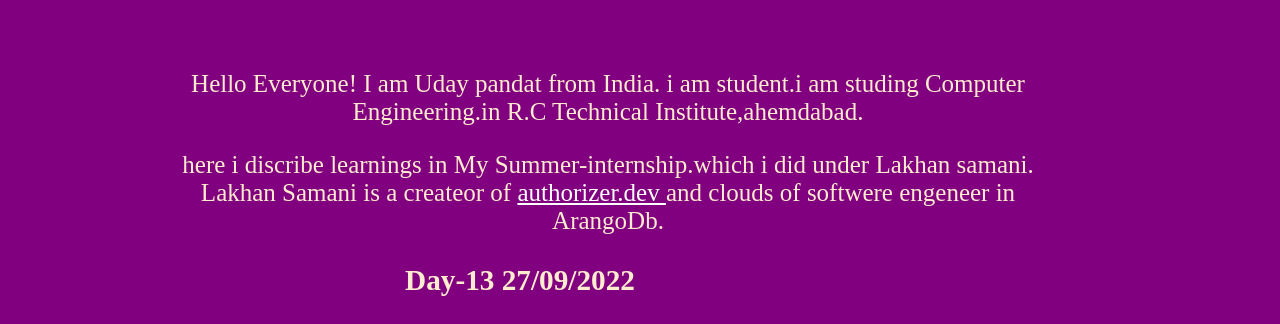
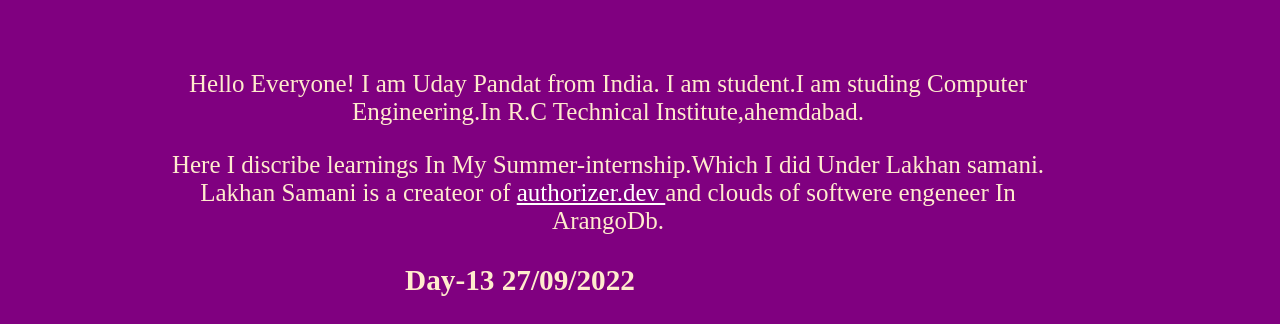
Before and after one commit to Pandat-Uday/my-website, a plain HTML site: page index.html in a window 1280 px wide. Shown: the part 465-789 px from the top of the page. Drawn offline with Linux system fonts and the light colour scheme.

Commit message:
modified index.html file

```diff
--- a/index.html
+++ b/index.html
@@ -41,15 +41,15 @@
 
     <div class="Awm">
       <p>
-        Hello Everyone! I am Uday pandat from India. i am student.i am studing
-        Computer Engineering.in R.C Technical Institute,ahemdabad.
+        Hello Everyone! I am Uday Pandat from India. I am student.I am studing
+        Computer Engineering.In R.C Technical Institute,ahemdabad.
       </p>
 
       <p>
-        here i discribe learnings in My Summer-internship.which i did under
+        Here I discribe learnings In My Summer-internship.Which I did Under
         Lakhan samani. Lakhan Samani is a createor of
         <a href="https://authorizer.dev/">authorizer.dev </a>and clouds of
-        softwere engeneer in ArangoDb.
+        softwere engeneer In ArangoDb.
       </p>
     </div>
     <h3>Day-13 27/09/2022</h3>
```
